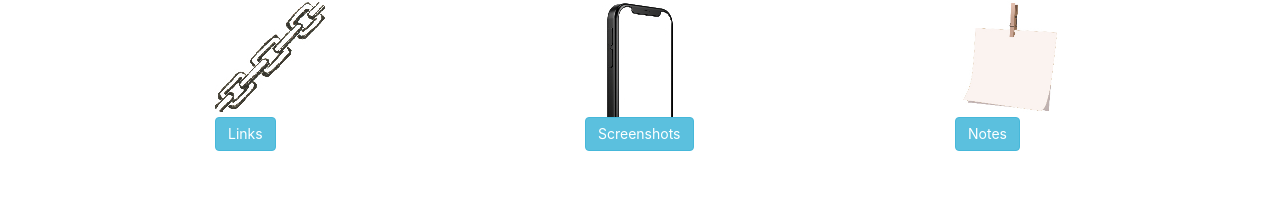
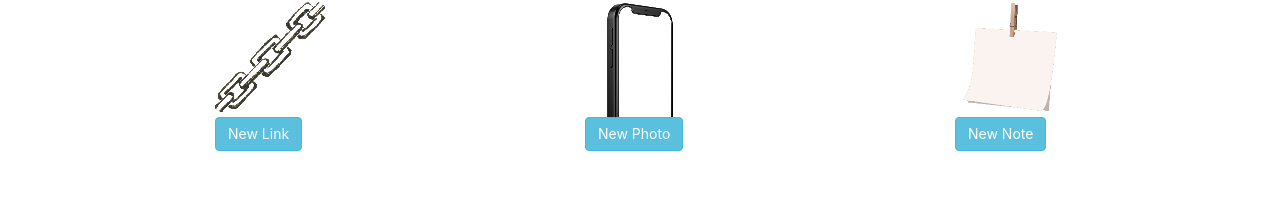
Before and after one commit to ryuparish/memosearch, a React (Create React App) app in the folder src/frontend/: page / in a window 1280 px wide. Shown: the part 389-590 px from the top of the page. Built offline with nearby package versions, Linux system fonts and the light colour scheme; no server answers; a small style sheet from the web is missing.

Commit message:
Update docs, function stumps, and start similarity search

```diff
--- a/src/frontend/src/components/MainPageContent.jsx
+++ b/src/frontend/src/components/MainPageContent.jsx
@@ -13,7 +13,7 @@ import Button from 'react-bootstrap/Button';
 import ViewDropdown from "./ViewDropdown";
 import Calendar from '@toast-ui/react-calendar';
 import '@toast-ui/calendar/dist/toastui-calendar.min.css';
-import { useGoogleOneTapLogin, useGoogleLogin, GoogleLogin} from '@react-oauth/google';
+import { useGoogleLogin } from '@react-oauth/google';
 
 /**
  *
@@ -38,6 +38,7 @@ export default function MainPageContent() {
   const onAfterRenderEvent = (event) => {
     console.log(event.title);
   };
+
   return (
     <div>
       <head>
@@ -60,17 +61,17 @@ export default function MainPageContent() {
                 <div>
                   <img src={link_image} alt=""/>
                   <br />
-                  <button class="btn btn-info" onClick={() => setPage("links")}>Links</button>
+                  <button class="btn btn-info" onClick={() => setPage("links")}>New Link</button>
                 </div>
                 <div>
                   <img src={screenshot_image} alt=""/>
                   <br />
-                  <button class="btn btn-info" onClick={() => setPage("screenshots")}>Screenshots</button>
+                  <button class="btn btn-info" onClick={() => setPage("screenshots")}>New Photo</button>
                 </div>
                 <div>
                   <img src={notes_image} alt=""/>
                   <br />
-                  <button class="btn btn-info" onClick={() => setPage("notes")}>Notes</button>
+                  <button class="btn btn-info" onClick={() => setPage("notes")}>New Note</button>
                 </div>
           </div>
           <br /><br />
```
Also changed, not shown: 2 other files (tests, documents, lock files or other folders).
